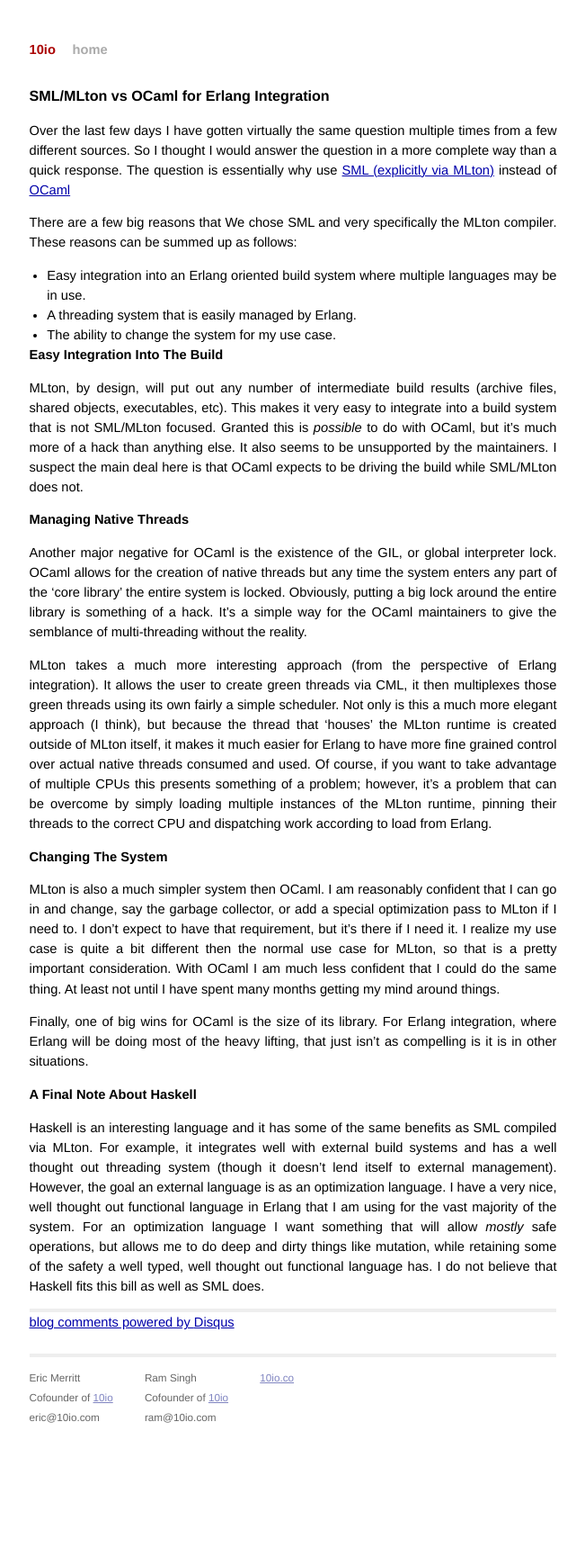
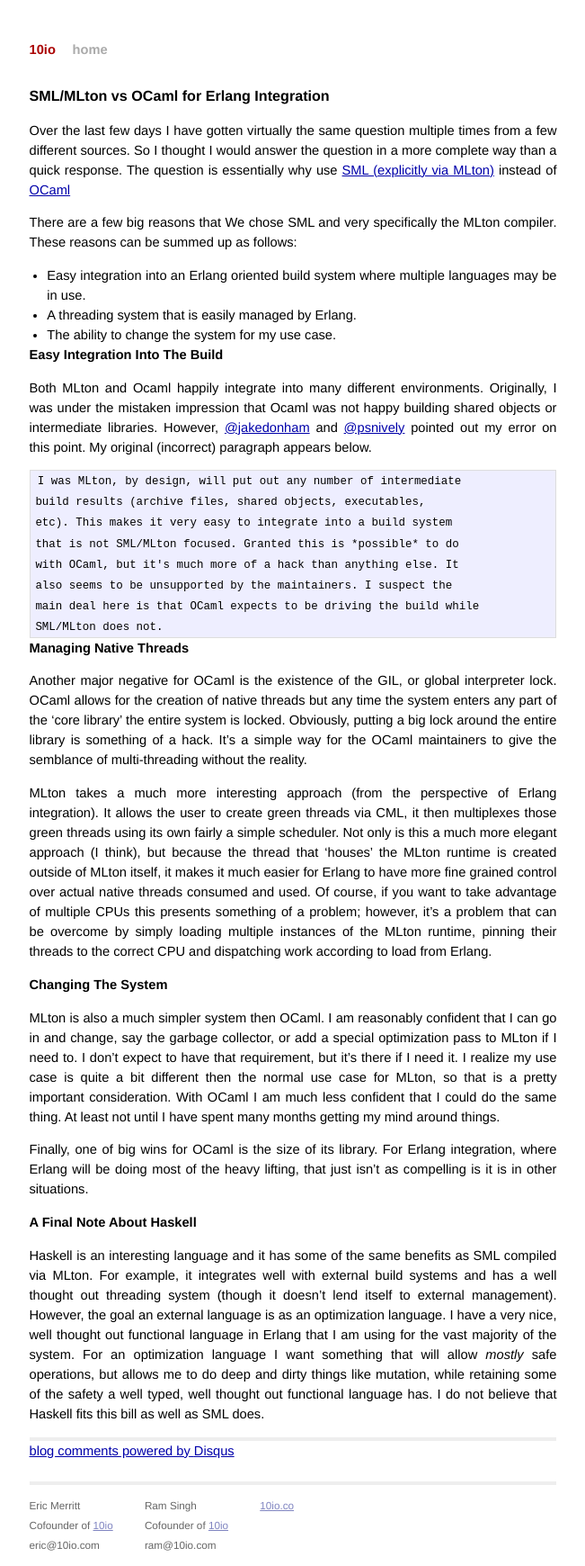
Before and after one commit to afiniate/blog, a Jekyll site: the page built from _posts/2012-04-13-sml-mlton-vs-ocaml.md, in a window 1280 px wide. Shown: the whole page at 90% size, without its empty margins (314-965 px from the left). Built offline with Jekyll 4.4.1, drawn with Linux system fonts in a browser that asks for light colours; Markdown is read by kramdown in place of the engine named in the settings; comment, search, counter and statistics services are not loaded; before the commit the page ends 1597 px from its top, so only the background shows below that.

Commit message:
Fix incorrect information and give credit where due

```diff
--- a/_posts/2012-04-13-sml-mlton-vs-ocaml.md
+++ b/_posts/2012-04-13-sml-mlton-vs-ocaml.md
@@ -24,13 +24,21 @@
 Easy Integration Into The Build
 -------------------------------
 
-MLton, by design, will put out any number of intermediate build
-results (archive files, shared objects, executables, etc). This makes
-it very easy to integrate into a build system that is not SML/MLton
-focused. Granted this is *possible* to do with OCaml, but it's much more
-of a hack than anything else. It also seems to be unsupported by the
-maintainers. I suspect the main deal here is that OCaml expects to be
-driving the build while SML/MLton does not.
+Both MLton and Ocaml happily integrate into many different
+environments. Originally, I was under the mistaken impression that
+Ocaml was not happy building shared objects or intermediate
+libraries. However, [@jakedonham](https://twitter.com/#!/jakedonham)
+and [@psnively](https://twitter.com/#!/psnively) pointed out my error
+on this point. My original (incorrect) paragraph appears below.
+
+    I was MLton, by design, will put out any number of intermediate
+    build results (archive files, shared objects, executables,
+    etc). This makes it very easy to integrate into a build system
+    that is not SML/MLton focused. Granted this is *possible* to do
+    with OCaml, but it's much more of a hack than anything else. It
+    also seems to be unsupported by the maintainers. I suspect the
+    main deal here is that OCaml expects to be driving the build while
+    SML/MLton does not.
 
 Managing Native Threads
 -----------------------
```
